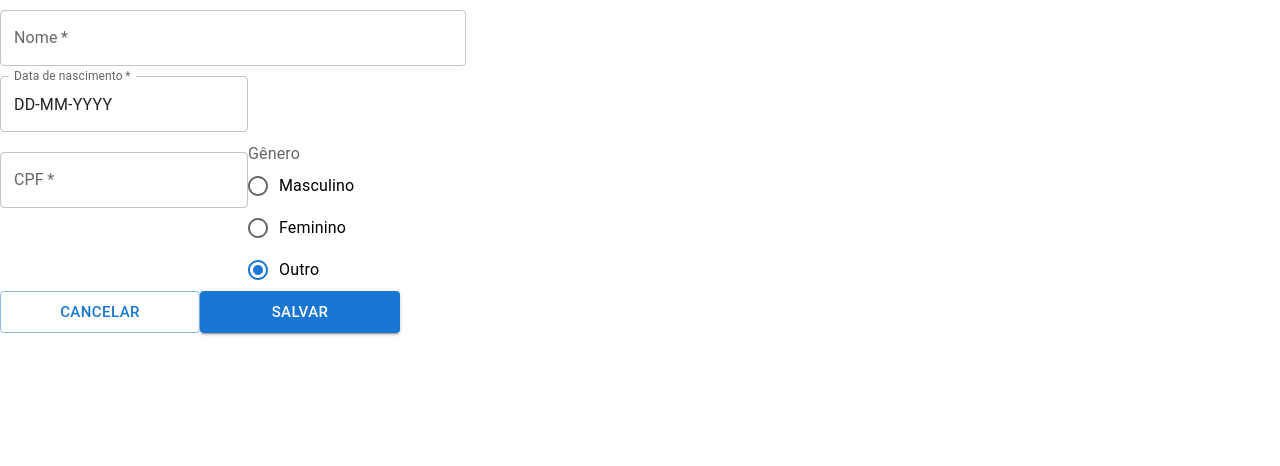
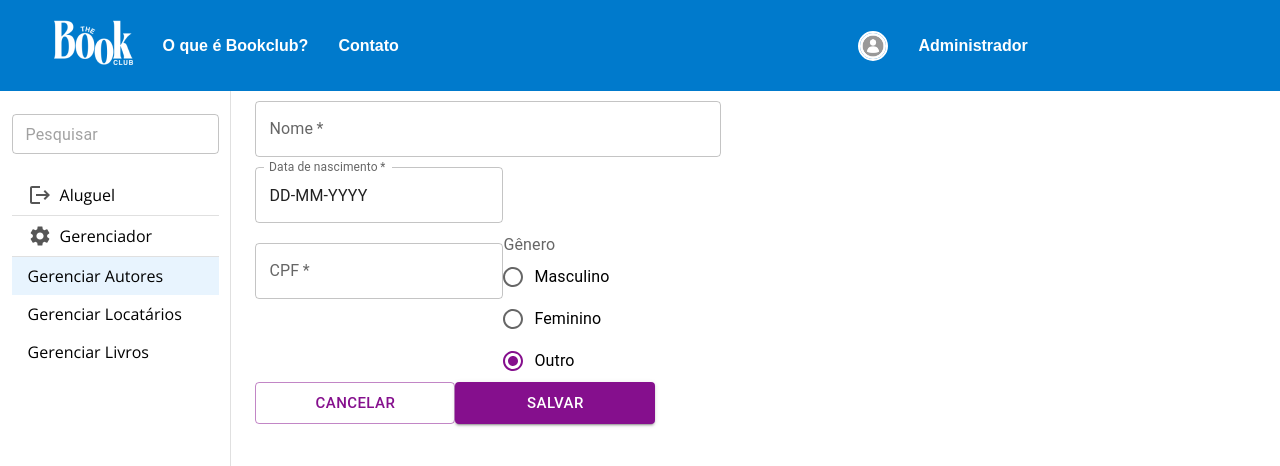
Before and after one commit to TheBookClubDB/TheBookClub-Front, a React (Vite) app: page /criar-autor in a window 1280 px wide. Shown: the top 466 px of the page. Built offline with nearby package versions, Linux system fonts and the light colour scheme.

Commit message:
Feat/theme - Adiciona Tema com o Material UI (#9)
* fix: Botões Duplicados e arquivo App

* feat: Adiciona tema e variaveis de cor

* fix: Erros de Lint

---------

Co-authored-by: Aurora Kruschewsky <AurorinhaBoreal@users.noreply.github.com>

```diff
--- a/src/main.tsx
+++ b/src/main.tsx
@@ -1,11 +1,14 @@
 import { StrictMode } from 'react'
 import { createRoot } from 'react-dom/client'
 import './styles/main.css'
-import FormularioDeCadastroDeAutor from './components/FormularioDeCadastroDeAutor'
+import RoutesProvider from './routes/RoutesProvider'
+import { ThemeProvider } from '@mui/material'
+import theme from './styles/theme'
 
 createRoot(document.getElementById('root')!).render(
   <StrictMode>
-    <FormularioDeCadastroDeAutor />
-    {/* <RoutesProvider/> */}
+    <ThemeProvider theme={theme}>
+      <RoutesProvider/>
+    </ThemeProvider>
   </StrictMode>,
 )
--- a/src/pages/FormAutor/index.tsx
+++ b/src/pages/FormAutor/index.tsx
@@ -1,6 +1,5 @@
 import { Box, Container } from '@mui/material'
 import Sidebar from '../../components/Sidebar'
-import Botao from '../../components/botao/Botao';
 import Header from '../../components/Header';
 import FormularioDeCadastroDeAutor from '../../components/FormularioDeCadastroDeAutor';
 
@@ -12,8 +11,6 @@
         <Sidebar item="autor"/>
         <Container>
           <FormularioDeCadastroDeAutor/>
-          <Botao texto="cancelar" variante="outlined" onClick={() => {}} />
-          <Botao texto="salvar" variante="contained"  onClick={() => {}} />
         </Container>
       </Box>
     </>
--- a/src/routes/RoutesProvider.tsx
+++ b/src/routes/RoutesProvider.tsx
@@ -28,9 +28,7 @@
   }])
 
   return(
-
     <RouterProvider router={router}/>
-
   )
 }
 
--- a/src/styles/main.css
+++ b/src/styles/main.css
@@ -3,3 +3,8 @@
     padding: 0;
     box-sizing: border-box;
 }
+
+:root {
+    --purple: #850F8D;
+    --lightPurple: #FEF3FF;
+}
--- /dev/null
+++ b/src/styles/theme.ts
@@ -0,0 +1,12 @@
+import { createTheme } from '@mui/material';
+
+const theme = createTheme({
+  palette: {
+    primary: {
+      main: '#850F8D',
+      light: '#fef3ff',
+    }
+  }
+})
+
+export default theme;
```
Also changed, not shown: src/pages/App.tsx (deleted, +0 -12 lines).
